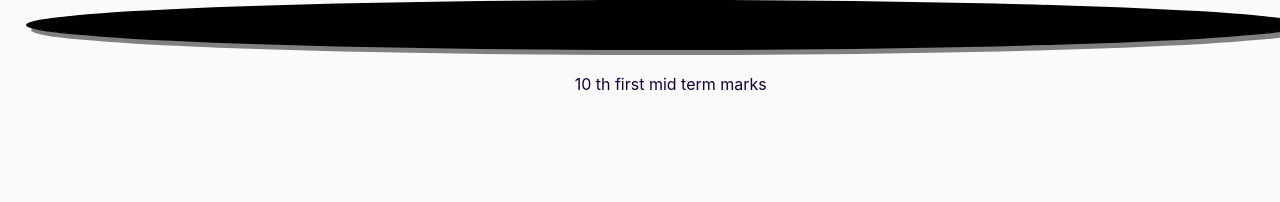
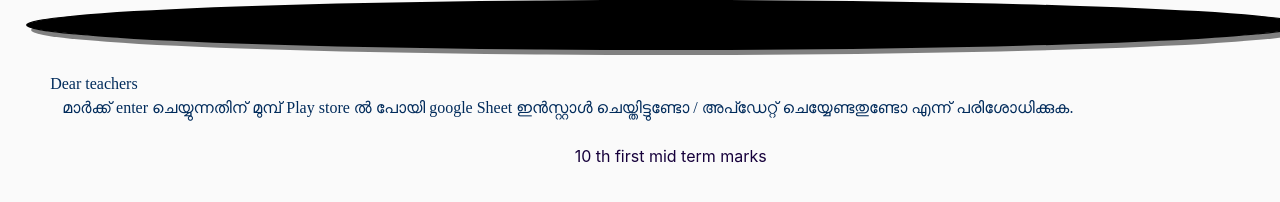
Before and after one commit to RAHEESTHANAL/VMC, a plain HTML site: page index.html in a window 1280 px wide. Drawn offline with nearby package versions, Linux system fonts and the light colour scheme.

Commit message:
Update index.html

```diff
--- a/index.html
+++ b/index.html
@@ -444,7 +444,10 @@ background-color: #212A3E;
 VMCGHSS WANDOOR<br></div><br><br><br>
 
 </div>
-
+<div class="S1">
+Dear teachers<br>
+   മാർക്ക് enter ചെയ്യുന്നതിന് മുമ്പ് Play store ൽ പോയി google Sheet ഇൻസ്റ്റാൾ ചെയ്തിട്ടുണ്ടോ / അപ്ഡേറ്റ് ചെയ്യേണ്ടതുണ്ടോ എന്ന് പരിശോധിക്കുക.
+</div><br>
  <a href="https://docs.google.com/spreadsheets/d/1xW8BxWY_fhbTR6twwAhgJWaIWSLpV_3YdhOEI5XjQc8/edit?usp=drivesdk "><p class="sub_Qtns">10 th first mid term marks</p></a><br><br>
 <a href=" "><p class="sub_Qtns">  </p></a><br>
 <a href=" "><p class="Q1"> </p></a>
```
